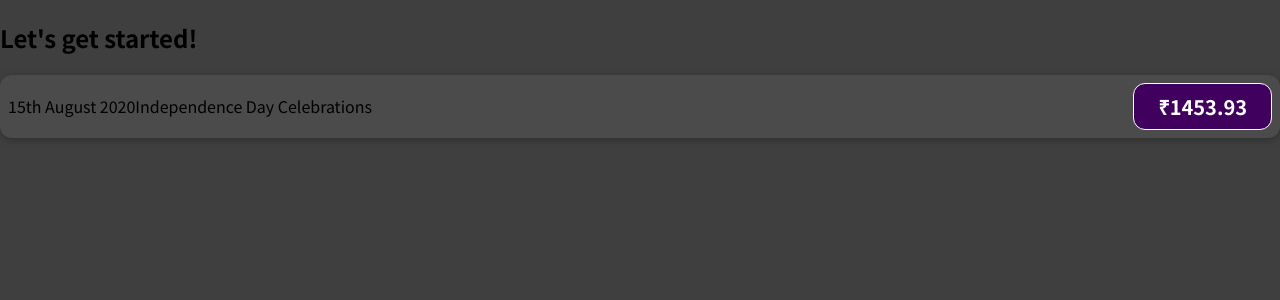
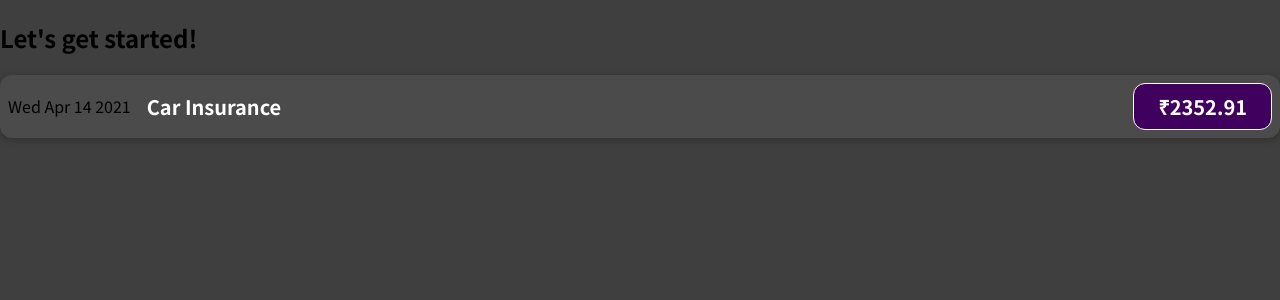
Before and after one commit to RRSR/react-complete-guide, a React (Create React App) app: page / in a window 1280 px wide. Shown: the top 300 px of the page. Built offline with nearby package versions, Linux system fonts and the light colour scheme.

Commit message:
Updated the component to use some js variables instead of hardcoded values in the html.
Signed-off-by: Raj Rajeshwar Singh <rrsr1312@gmail.com>

```diff
--- a/src/components/ExpenseItem.jsx
+++ b/src/components/ExpenseItem.jsx
@@ -1,11 +1,17 @@
 import './ExpenseItem.css'
 
 function ExpenseItem() {
+    const expenseDate = new Date(2021, 3, 14);
+    const expenseTitle = 'Car Insurance';
+    const expenseAmount = 2352.91;
+
     return (
         <div className="expense-item">
-            <div> 15th August 2020</div>
-            <div className="expense-item__description">Independence Day Celebrations</div>
-            <div className="expense-item__price">₹1453.93</div>
+            <div>{expenseDate.toDateString()}</div>
+            <div className="expense-item__description">
+                <h2>{expenseTitle}</h2>
+                <div className="expense-item__price">₹{expenseAmount}</div>
+            </div>
         </div>);
 }
 
```
